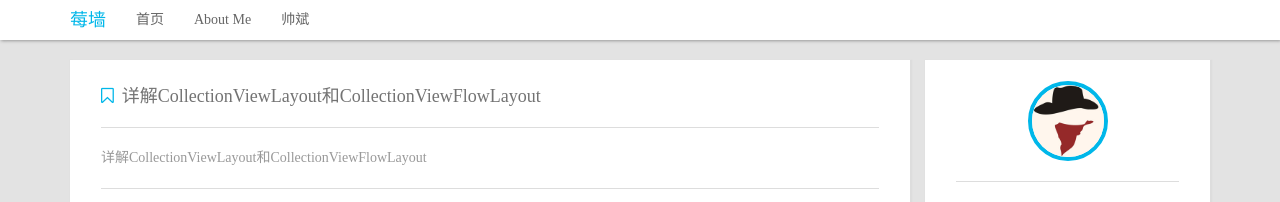
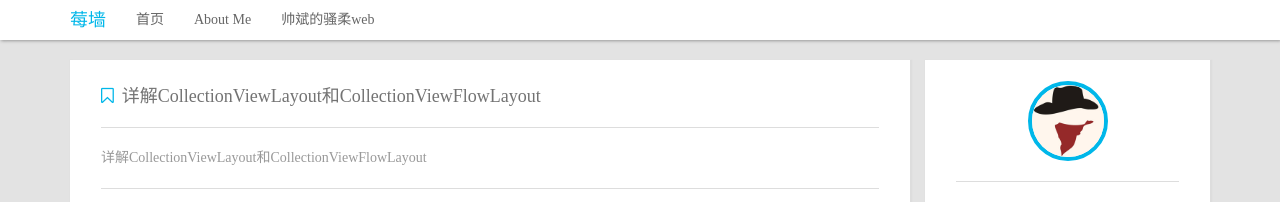
Before and after one commit to wangyingbo/wangyingbo.github.io, a Jekyll site: the page built from index.html, in a window 1280 px wide. Shown: the top 202 px of the page. Built offline with Jekyll 4.4.1, drawn with Linux system fonts in a browser that asks for light colours; nearby versions of some CDN libraries; the list of posts is cut into pages by our own code; comment, search, counter and statistics services are not loaded.

Commit message:
Update navbar.html

```diff
--- a/_includes/navbar.html
+++ b/_includes/navbar.html
@@ -12,7 +12,7 @@
             <ul class="nav navbar-nav">
                 <li class="active"><a href="{{site.baseurl}}/">首页</a></li>
                 <li class="active"><a href="{{site.baseurl}}/about/">About Me</a></li>
-                <li class="active"><a href="http://www.binrong.top">帅斌</a></li>
+                <li class="active"><a href="http://www.binrong.top">帅斌的骚柔web</a></li>
             </ul>
         </div>
         <!-- /.navbar-collapse -->
```
